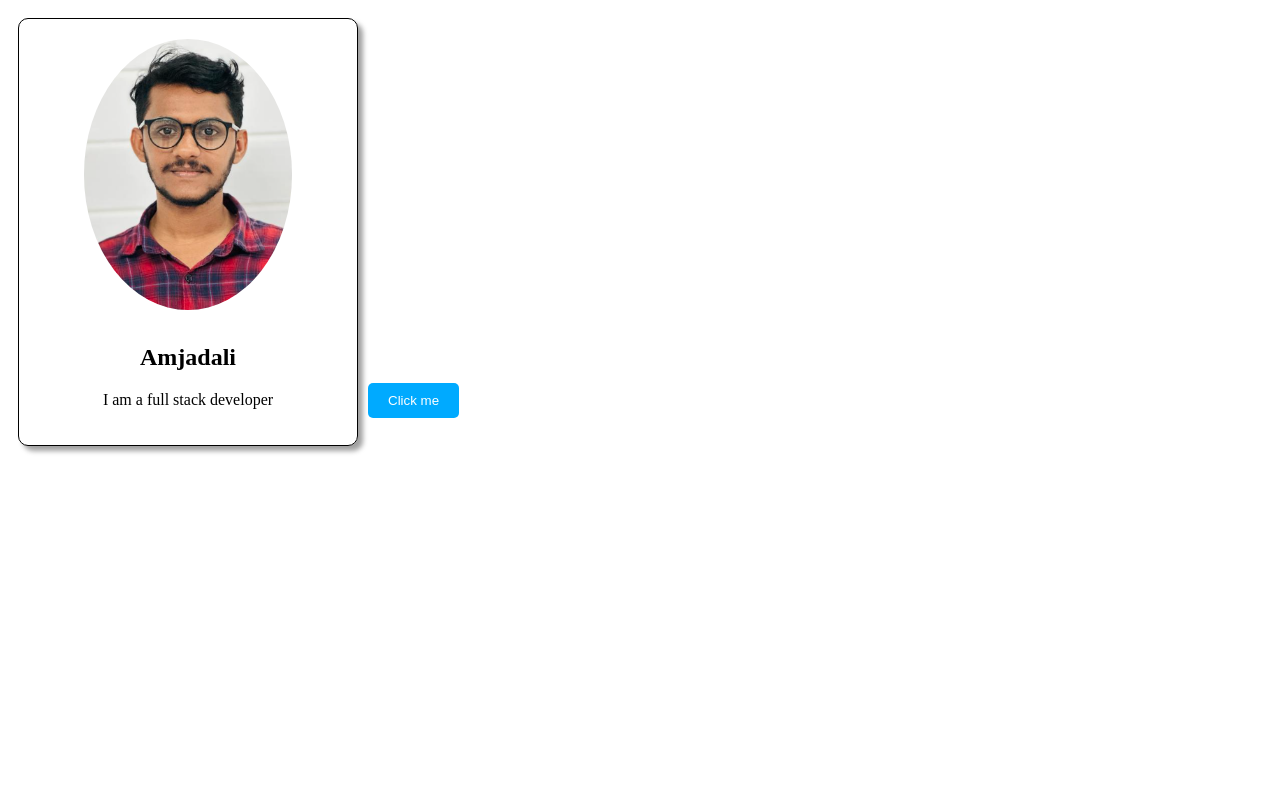
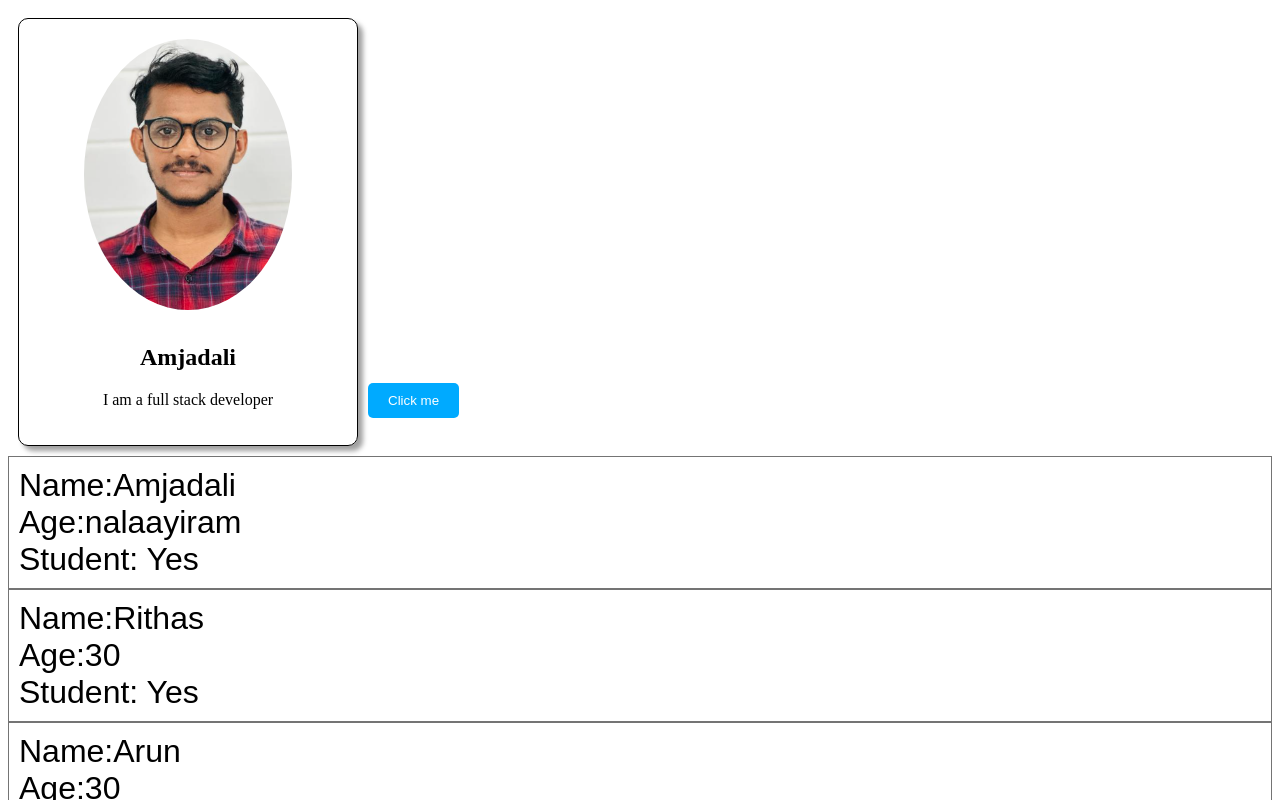
Before and after one commit to amjad78678/BroCode-React, a React (Vite) app in the folder my_react_app/: page / in a window 1280 px wide. Shown: the top 800 px of the page. Built offline with nearby package versions, Linux system fonts and the light colour scheme.

Commit message:
props,propsTypes,defaultProps

```diff
--- a/my_react_app/src/App.jsx
+++ b/my_react_app/src/App.jsx
@@ -1,6 +1,7 @@
 
 import Card from "./Card";
 import Button from "./Button";
+import Student from "./Student";
 
 function App() {
 
@@ -9,6 +10,11 @@ function App() {
 
         <Card />
          <Button/>
+         <Student name="Amjadali" age='nalaayiram' isStudent={true}  />
+         <Student name="Rithas" age={30} isStudent={true}  />
+         <Student name="Arun" age={30} isStudent={false}  />
+         <Student name="Afsal" age={30} isStudent={false}  />
+         <Student name='akash'/>
       </>
     );
 
--- /dev/null
+++ b/my_react_app/src/Student.jsx
@@ -0,0 +1,32 @@
+
+import PropTypes from 'prop-types'
+
+function Student(props){
+
+    return (
+   <div className="student">
+
+    <p>Name:{props.name}</p>
+    <p>Age:{props.age}</p>
+    <p>Student: {props.isStudent?'Yes':'No'}</p>
+
+   </div>
+    )
+
+}
+
+
+    Student.propTypes = {
+      name: PropTypes.string.isRequired,
+      age: PropTypes.number.isRequired,
+      isStudent: PropTypes.bool.isRequired,
+    };
+
+    Student.defaultProps={
+
+        name:'Guest',
+        age:0,
+        isStudent:false,
+    }
+
+export default Student;
--- a/my_react_app/src/index.css
+++ b/my_react_app/src/index.css
@@ -43,3 +43,15 @@
   border: none;
   cursor: pointer;
 }
+
+.student{
+  font-family: Arial, Helvetica, sans-serif;
+  font-size: 2em;
+  padding: 10px;
+  border: 1px solid hsla(0, 0%, 0%, 0.547);
+
+}
+
+.student p{
+  margin: 0;
+}
```
